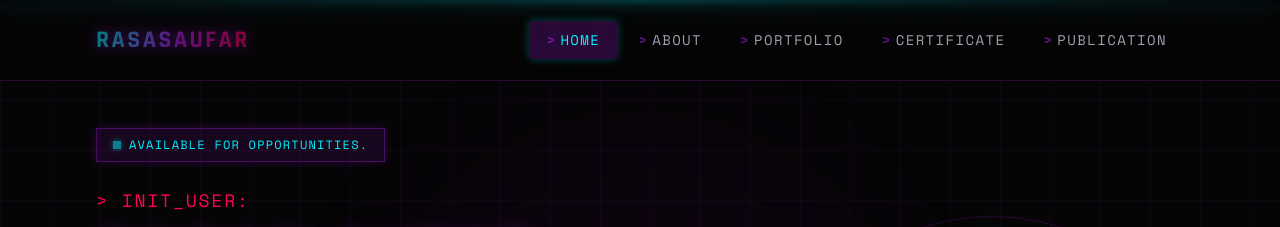
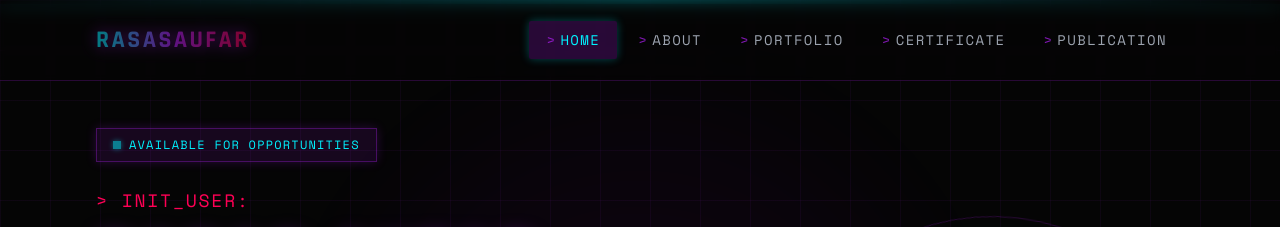
Before and after one commit to rasasaufar/portofolio-rasas-v3, a Nuxt app: page / in a window 1280 px wide. Shown: the top 227 px of the page. Built offline with nearby package versions, Linux system fonts and the light colour scheme.

Commit message:
feat: add new `SectionHome` component to display the main hero section of the portfolio.

```diff
--- a/app/components/SectionHome.vue
+++ b/app/components/SectionHome.vue
@@ -10,7 +10,7 @@
         <div class="space-y-6 animate-fade-in-left" style="animation-delay: 0.2s">
           <div class="inline-flex items-center gap-2 px-4 py-2 bg-cyber-purple/10 border border-cyber-purple/30 shadow-[0_0_10px_rgba(183,33,255,0.2)]">
             <span class="w-2 h-2 rounded-none bg-cyber-cyan animate-pulse shadow-[0_0_5px_rgba(0,243,255,0.8)]"></span>
-            <span class="text-xs font-mono text-cyber-cyan uppercase tracking-widest">Available for Opportunities.</span>
+            <span class="text-xs font-mono text-cyber-cyan uppercase tracking-widest">Available for Opportunities</span>
           </div>
 
           <div class="space-y-3">
```
